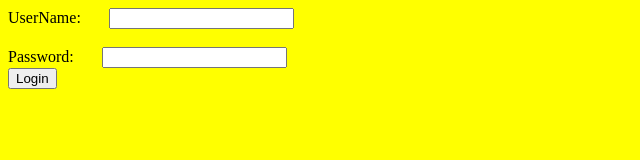
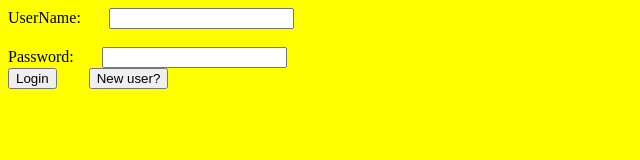
Before and after one commit to Alwin444/Web-Program, a plain HTML site: page Set1/C/Login.html in a window 1280 px wide. Shown: the whole page, without its empty margins (0-640 px from the left). Drawn offline with Linux system fonts and the light colour scheme.

Commit message:
Update Login.html

```diff
--- a/Set1/C/Login.html
+++ b/Set1/C/Login.html
@@ -11,6 +11,8 @@
         <input type="passsword" size="20" maxlength="16">
         <br>
         <input type="submit" value="Login">
+        &nbsp&nbsp&nbsp&nbsp&nbsp&nbsp
+        <input type="button" value="New user?" onclick="dhtml">
     </form>
   </body>
 </html>
```
